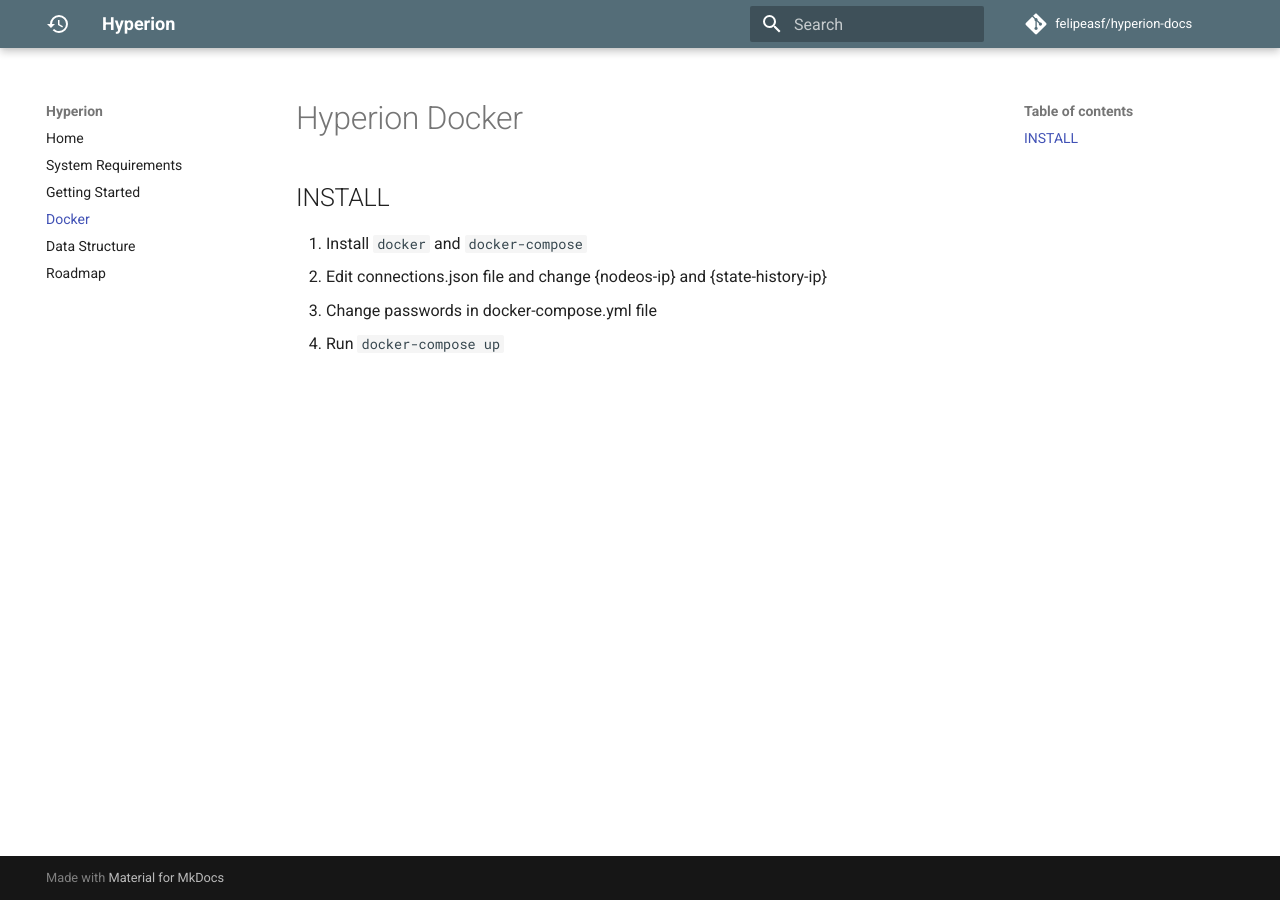
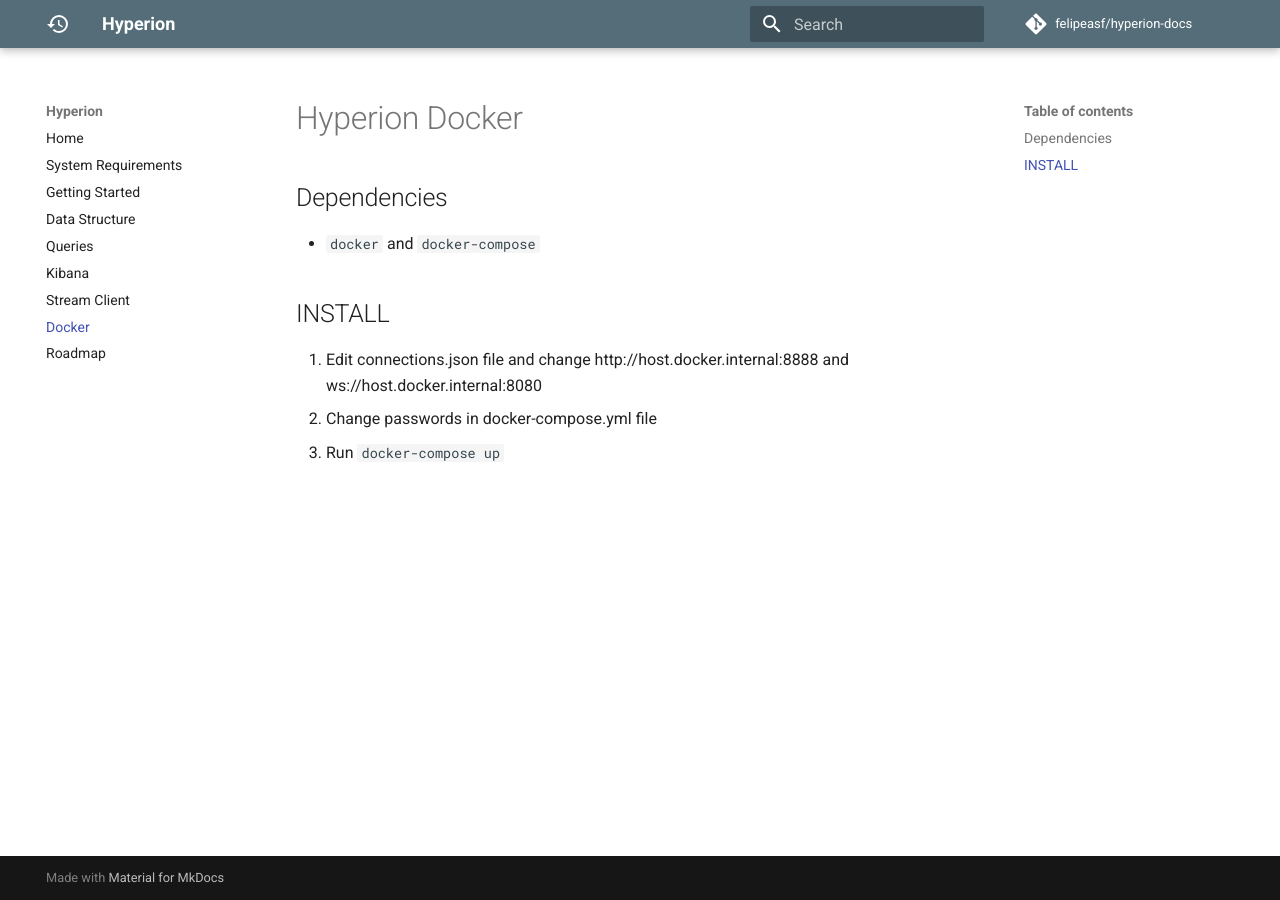
Before and after one commit to felipeasf/hyperion-docs, an MkDocs documentation site: the page built from docs/docker.md, in a window 1280 px wide. Built offline with MkDocs 1.6.1 and Material for MkDocs 9.7.7, drawn with Linux system fonts in a browser that asks for light colours; comment, search, counter and statistics services are not loaded.

Commit message:
new pages

```diff
--- a/docs/docker.md
+++ b/docs/docker.md
@@ -1,8 +1,9 @@
 # Hyperion Docker
 
+## Dependencies
+- `docker` and `docker-compose`
+
 ## INSTALL
-
-1. Install `docker` and `docker-compose`
-2. Edit connections.json file and change {nodeos-ip} and {state-history-ip}
-3. Change passwords in docker-compose.yml file
+1. Edit connections.json file and change http://host.docker.internal:8888 and ws://host.docker.internal:8080
+2. Change passwords in docker-compose.yml file
 3. Run `docker-compose up`
--- a/mkdocs.yml
+++ b/mkdocs.yml
@@ -11,8 +11,11 @@
     - Home: index.md
     - System Requirements: system_req.md
     - Getting Started: install.md
+    - Data Structure: data.md
+    - Queries: queries.md
+    - Kibana: kibana.md
+    - Stream Client: stream_client.md
     - Docker: docker.md
-    - Data Structure: data.md
     - Roadmap: roadmap.md
 
 #theme: readthedocs
```
Also changed, not shown: docs/stream_client.md (added, +116 -0 lines), docs/kibana.md (added), docs/queries.md (added).
